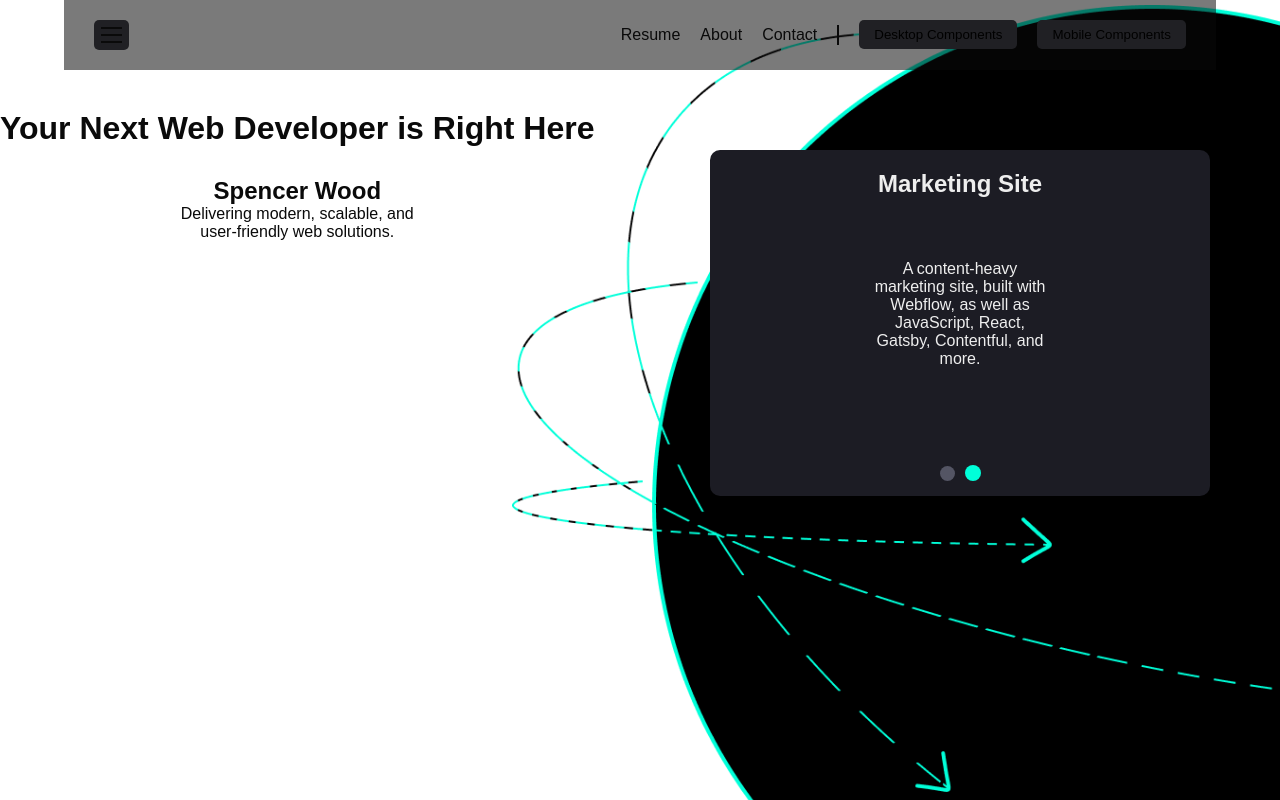
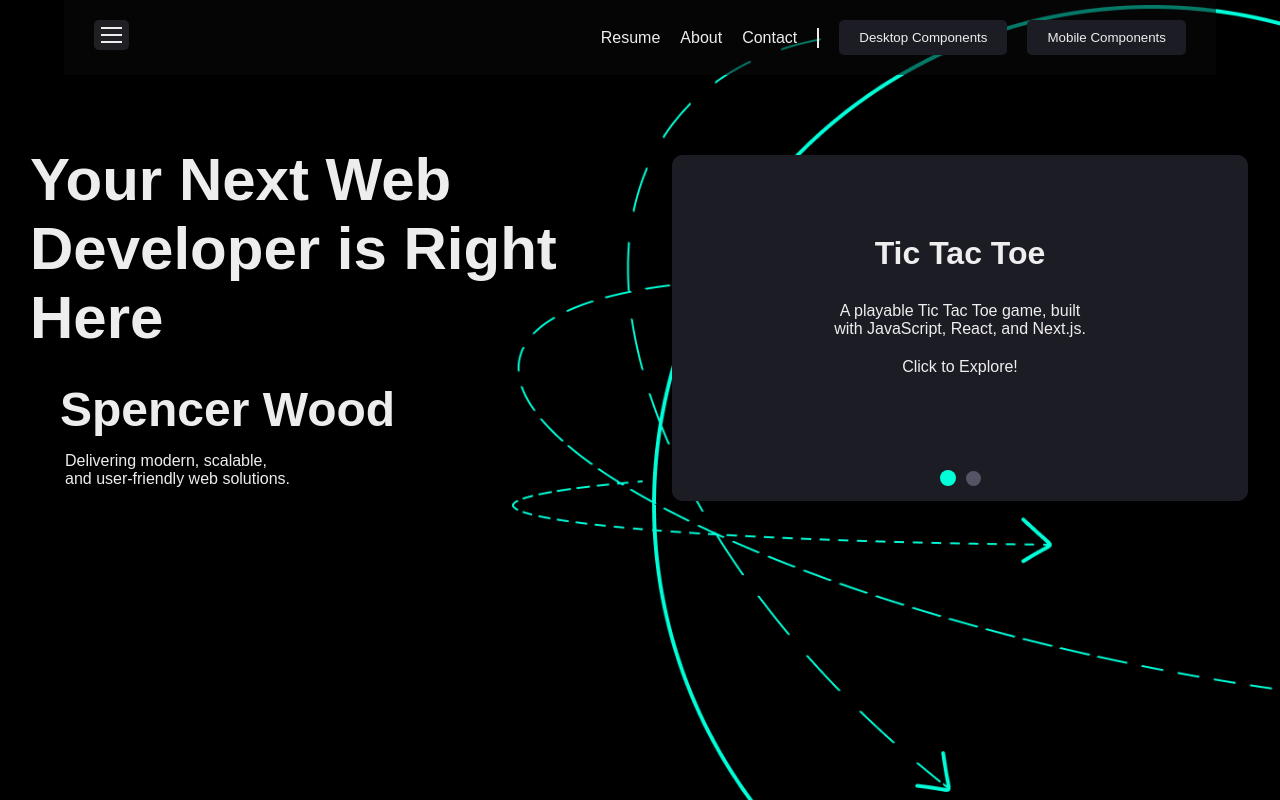
Before and after one commit to Astrospence/portfolio-2025, a Next.js app: page / in a window 1280 px wide. Shown: the top 800 px of the page. Built offline with nearby package versions, Linux system fonts and the light colour scheme.

Commit message:
teaking styles and ready to begin next component

```diff
--- a/src/app/banner.js
+++ b/src/app/banner.js
@@ -15,7 +15,7 @@ export default function Banner () {
         </div>
         <div className={styles.rightContainer}>
           <Slider />
-          <Image className={styles.bannerBackgroundNetwork} src={Network} alt='vector of globe with dotted arrows orbiting' />
+          <Image className={styles.bannerBackgroundNetwork} src={Network} alt='vector of globe with dotted arrows orbiting it in varying directions' />
         </div>
       </div>
     </div>
--- a/src/app/banner.module.css
+++ b/src/app/banner.module.css
@@ -6,17 +6,17 @@
   text-align: center;
 }
 
-.crest {
-  width: 200px;
-  height: auto;
-  margin: 0 0 20px;
-}
-
 .bannerContent {
   display: flex;
   flex-direction: row;
   justify-content: space-between;
   width: 100%;
+}
+
+.leftContainer {
+  width: 50%;
+  padding: 30px;
+  text-align: start;
 }
 
 .rightContainer {
@@ -35,9 +35,15 @@
 
 .leftContainer h1 {
   margin-bottom: 30px;
+  font-size: 60px;
 }
 
-.bannerContent p {
+.leftContainer h2 {
+  font-size: 48px;
+  margin: 0 0 15px 30px;
+}
+
+.leftContainer p {
   width: 40%;
-  margin: auto;
+  margin-left: 35px;
 }
--- a/src/app/globals.css
+++ b/src/app/globals.css
@@ -1,13 +1,8 @@
 :root {
-  --background: #ffffff;
-  --foreground: #0a0a0a;
-}
-
-@media (prefers-color-scheme: dark) {
-  :root {
-    --background: #0a0a0a;
-    --foreground: #ededed;
-  }
+  --background: #000000;
+  --foreground: #ededed;
+  --tileBackground: #1c1c24;
+  --tileHover: #2f2f3d;
 }
 
 html,
@@ -33,10 +28,20 @@ body {
 a {
   color: inherit;
   text-decoration: none;
+  cursor: pointer;
 }
 
-@media (prefers-color-scheme: dark) {
-  html {
-    color-scheme: dark;
-  }
+p {
+  margin-bottom: 20px;
 }
+
+button {
+  cursor: pointer;
+  background-color: var(--tileBackground);
+  color: var(--foreground);
+  transition: all 0.3s;
+}
+
+button:hover {
+  background-color: var(--tileHover);
+}
--- a/src/app/header.module.css
+++ b/src/app/header.module.css
@@ -43,8 +43,7 @@
 }
 
 .indLinks button {
-  background-color: rgb(32, 32, 36);
-  padding: 7px 15px;
+  padding: 10px 20px;
   border: none;
   border-radius: 5px;
 }
--- a/src/app/page.module.css
+++ b/src/app/page.module.css
@@ -5,21 +5,3 @@
   max-width: 1400px;
   margin: 0 auto 40px;
 }
-
-/* Enable hover only on non-touch devices */
-@media (hover: hover) and (pointer: fine) {
-  a.primary:hover {
-    background: var(--button-primary-hover);
-    border-color: transparent;
-  }
-
-  a.secondary:hover {
-    background: var(--button-secondary-hover);
-    border-color: transparent;
-  }
-
-  .footer a:hover {
-    text-decoration: underline;
-    text-underline-offset: 4px;
-  }
-}
--- a/src/app/slider.js
+++ b/src/app/slider.js
@@ -3,14 +3,14 @@ import { useSwipeable } from 'react-swipeable'
 import styles from './slider.module.css'
 
 const slides = [
-  {id: Math.random(), title: 'Tic Tac Toe', description: 'A playable Tic Tac Toe game, built with JavaScript, React, and Next.js'},
+  {id: Math.random(), title: 'Tic Tac Toe', description: 'A playable Tic Tac Toe game, built with JavaScript, React, and Next.js.'},
   {id: Math.random(), title: 'Marketing Site', description: 'A content-heavy marketing site, built with Webflow, as well as JavaScript, React, Gatsby, Contentful, and more.'},
 ]
 
 export default function Slider () {
   const [current, setCurrent] = useState(0)
   const slideInterval = useRef(null)
-  const delay = 5000
+  const delay = 7000
 
   const goToSlide = (index) => {
     setCurrent(index)
@@ -56,8 +56,9 @@ export default function Slider () {
       <div className={styles.slidesContainer} style={{ transform: `translateX(-${current * 100}%)` }}>
         {slides.map((slide, index) => (
           <div className={styles.slide} key={slide.id}>
-            <h2>{slide.title}</h2>
+            <h3>{slide.title}</h3>
             <p>{slide.description}</p>
+            <p>Click to Explore!</p>
           </div>
         ))}
       </div>
--- a/src/app/slider.module.css
+++ b/src/app/slider.module.css
@@ -1,21 +1,22 @@
 .slider {
-  width: 100%;
-  max-width: 500px;
+  width: 90%;
   margin: 40px auto;
   overflow: hidden;
   position: relative;
   border-radius: 10px;
-  background-color: #1c1c24;
+  background-color: var(--tileBackground);
 }
 
 .slider:hover {
-  box-shadow: 0 0 10px 3px #00FFD9;
+  background-color: var(--tileHover);
+  transition: all 0.3s;
 }
 
 .slidesContainer {
   display: flex;
   transition: transform 0.4s ease-in-out;
   width: 100%;
+  border-radius: 10px;
 }
 
 .slide {
@@ -26,8 +27,17 @@
   align-items: center;
   justify-content: center;
   color: #eeeeee;
-  padding: 20px;
+  padding: 40px 20px 20px;
   cursor: pointer;
+}
+
+.slide h3 {
+  font-size: 32px;
+  margin-bottom: 30px;
+}
+
+.slide p {
+  width: 50%;
 }
 
 .dots {
```
